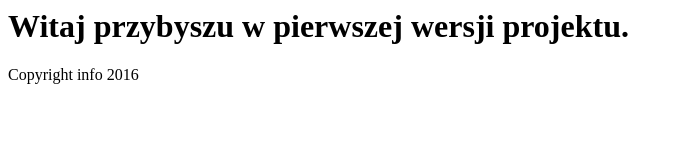
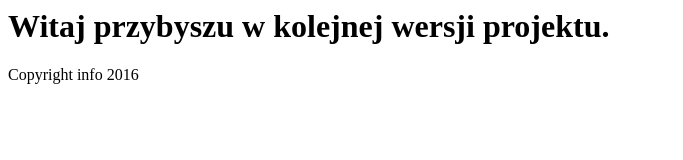
Before and after one commit to kicuch/KursGit, a plain HTML site: page index.html in a window 1280 px wide. Shown: the whole page, without its empty margins (0-683 px from the left). Drawn offline with Linux system fonts and the light colour scheme.

Commit message:
Zmodyfikowane pliku index i dodanie wersji

```diff
--- a/index.html
+++ b/index.html
@@ -4,10 +4,13 @@
 </head>
 <body>
 	<div>
-		<h1>Witaj przybyszu w pierwszej wersji projektu.</h1>
+		<h1>Witaj przybyszu w kolejnej wersji projektu.</h1>
 	</div>
 
 
 	<div class="footer">Copyright info 2016</div>
+
+	<!-- @todo dodatkowa informacja -->
+	<!-- @todo dodaj kod google analytics -->
 </body>
 </html>
```
